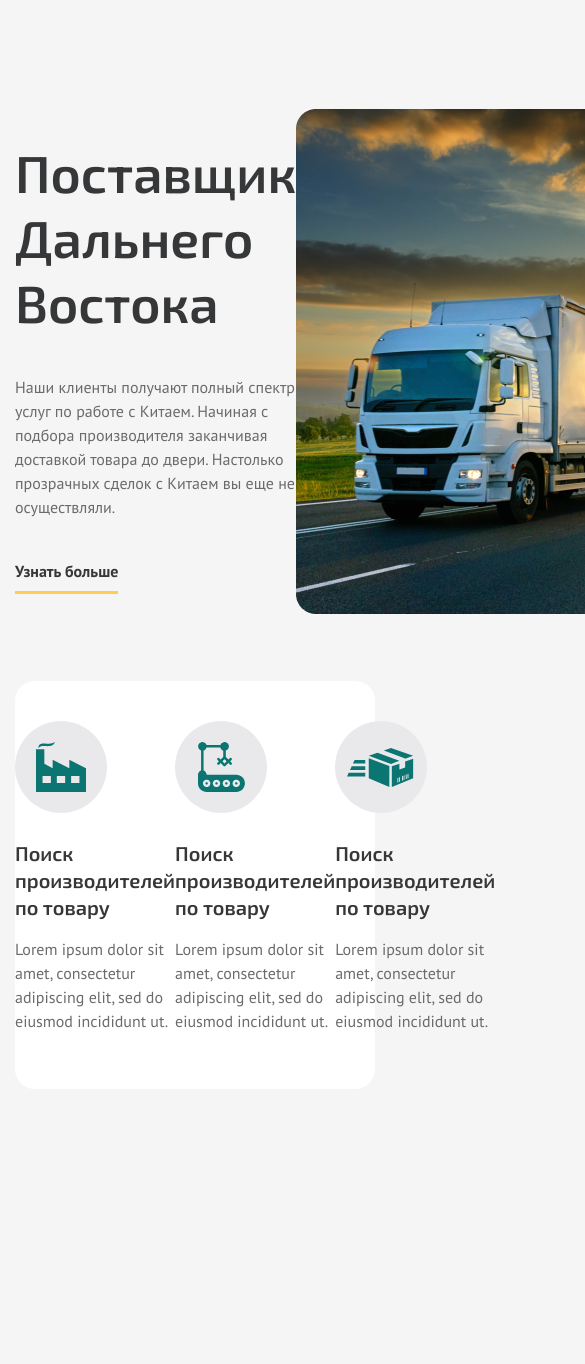
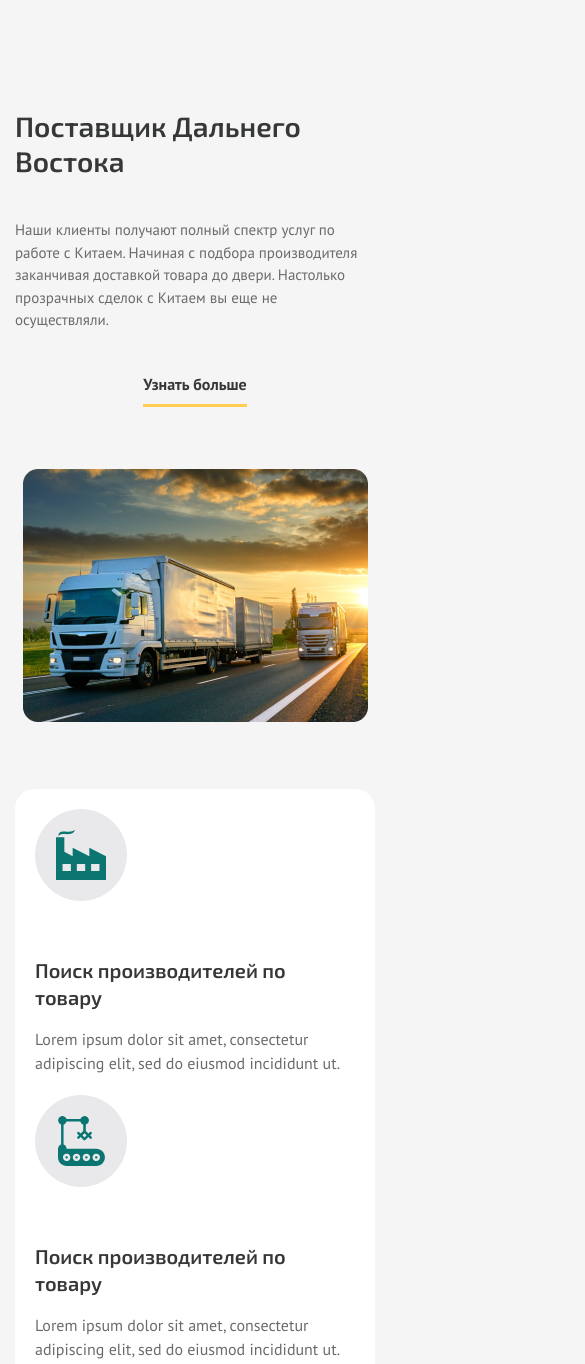
Before and after one commit to heyitsdurdona/pdv.nt2.5, a plain HTML site: page index.html in a window 390 px wide. Shown: the top 1364 px of the page, 585 px wide, since content can reach past the window. Before the commit the page ends 1089 px from the top, so only its background shows below. Drawn offline with Linux system fonts and the light colour scheme.

Commit message:
Intro mobile finished

```diff
--- a/css/main.css
+++ b/css/main.css
@@ -83,6 +83,20 @@ a{
     border-bottom: 3px solid #FFCE50;
 }
 
+.site-intro__img{
+    display: block;
+}
+
+.site-intro__tablet-img{
+    display: none;
+    width: 690px;
+}
+
+.site-intro__mobile-img{
+    display: none;
+    width: 345px;
+}
+
 
 /* ------------------ INTRO CARDS START -----------------*/
 .intro__card{
@@ -132,5 +146,84 @@ a{
 
 
 @media only screen and (max-width: 960px) {
-    .
+    .site-intro-wrapper{
+        flex-direction: column;
+        /* margin-bottom: 41px; */
+    }
+
+    .site-intro__text-wrapper{
+        display: flex;
+        flex-direction: column;
+        align-items: center;
+        text-align: center;
+
+        margin-bottom: 73px;
+    }
+
+    .site-intro__title{
+        font-size: 44px;
+    }
+
+    .site-intro__img{
+        display: none;
+    }
+
+    .site-intro__tablet-img{
+        display: block;
+    }
+
+    .intro__card {
+        flex-direction: column;
+        align-items: center;
+        padding: 20px;
+        gap: 20px;
+    }
+
+    .intro__card-section {
+        max-width: 100%;
+        text-align: start;
+        display: flex;
+        gap: 32px;
+    }
 }
+
+
+@media only screen and (max-width: 768px){
+    .site-intro__img{
+        display: none;
+    }
+
+    .site-intro__tablet-img{
+        display: none;
+    }
+
+    .site-intro__mobile-img{
+        display: block;
+        width: 345px;
+    }
+
+    .site-intro__text-wrapper{
+        display: flex;
+        flex-direction: column;
+        align-items: center;
+        text-align: start;
+    }
+
+    .site-intro__title{
+        font-size: 28px;
+        text-align: start;
+    }
+
+    .site-intro__info{
+        font-size: 15px;
+        /* margin-bottom: 32px; */
+    }
+
+    .intro__card{
+        flex-direction: column;
+    }
+
+    .intro__card-section{
+        flex-direction: column;
+    }
+}
--- a/index.html
+++ b/index.html
@@ -20,26 +20,40 @@
                     </p>
                     <a href="#" class="site-intro__more-link"><span class="more">Узнать больше</span></a>
                 </div>
+                <div class="site-intro__img-wrapper">
                     <img class="site-intro__img" src="./images/adir-Cargo-Insurance-desktop.png" alt="Cargo insurance" width="635" height="505">
+                    <img class="site-intro__tablet-img" src="./images/adir-Cargo-Insurance-tablet.png" alt="Cargo-insurance" >
+                    <img class="site-intro__mobile-img" src="./images/adir-Cargo-Insurance 1-mobile.png" alt="Cargo insurance" >
+                </div>
+
+
+
             </div>
 
             <!-- INTRO CARDS START -->
             <div class="intro__card">
                 <div class="intro__card-section">
                     <img class="intro__card-img" src="./images/intro-card1.svg" alt="img" width="92" height="92">
+                    <div>
                         <h3 class="intro__card-section-title">Поиск производителей по товару</h3>
                         <p class="intro__card-info">Lorem ipsum dolor sit amet, consectetur adipiscing elit, sed do eiusmod incididunt ut.</p>
                     </div>
+                </div>
                 <div class="intro__card-section">
                     <img class="intro__card-img" src="./images/intro-card2.svg" alt="img" width="92" height="92">
+                    <div>
                         <h3 class="intro__card-section-title">Поиск производителей по товару</h3>
                         <p class="intro__card-info">Lorem ipsum dolor sit amet, consectetur adipiscing elit, sed do eiusmod incididunt ut.</p>
                     </div>
+                </div>
                 <div class="intro__card-section">
                     <img class="intro__card-img" src="./images/intro-card3.svg" alt="img" width="92" height="92">
+                    <div>
                         <h3 class="intro__card-section-title">Поиск производителей по товару</h3>
                         <p class="intro__card-info">Lorem ipsum dolor sit amet, consectetur adipiscing elit, sed do eiusmod incididunt ut.</p>
                     </div>
+                </div>
+
 
             </div>
             <!-- INTRO CARDS END -->
```
Lines whose indentation alone changed are shown as unchanged.
